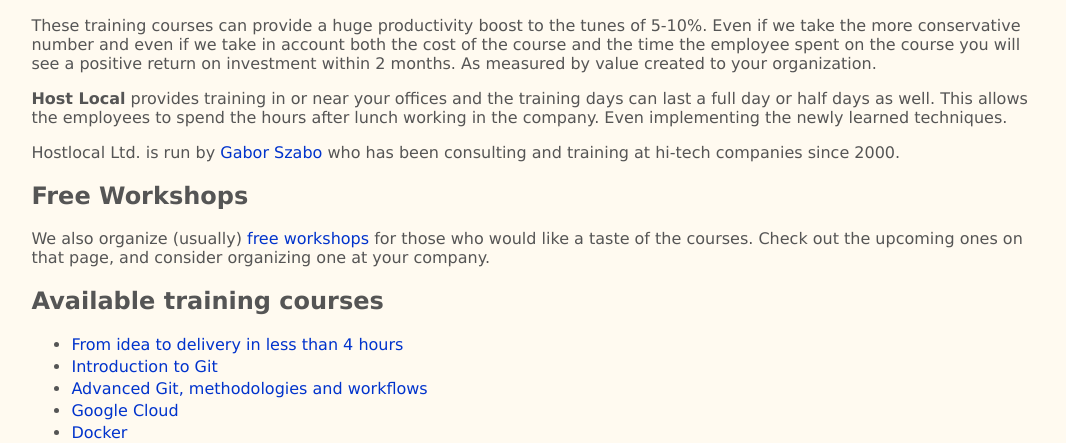
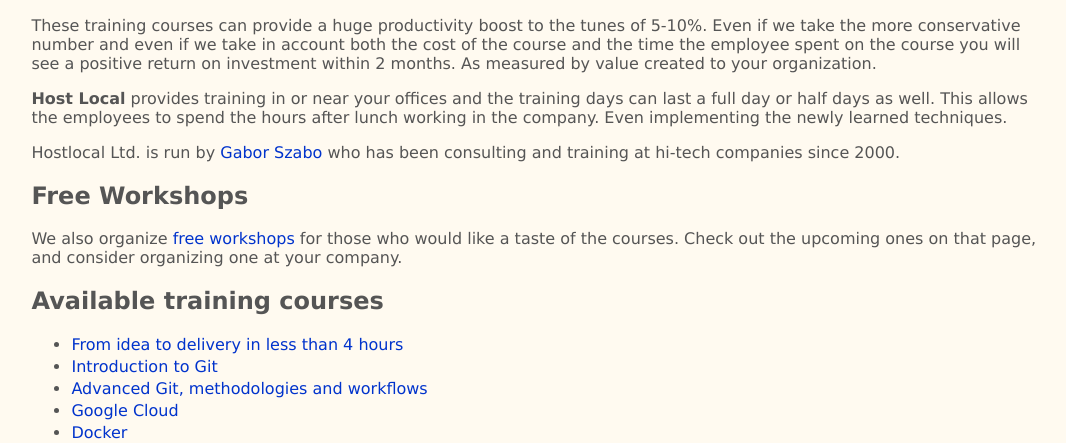
Before and after one commit to szabgab/hostlocal.com, a Flask app: page / in a window 1280 px wide. Shown: the part 339-782 px from the top of the page, without its empty margins (103-1169 px from the left). Run offline with Flask 2, Linux system fonts and the light colour scheme.

Commit message:
free is free

```diff
--- a/templates/index.html
+++ b/templates/index.html
@@ -29,7 +29,7 @@
 
     <h2>Free Workshops</h2>
     <p>
-    We also organize (usually) <a href="https://workshops.code-maven.com/">free workshops</a> for those who would like
+    We also organize <a href="https://workshops.code-maven.com/">free workshops</a> for those who would like
     a taste of the courses. Check out the upcoming ones on that page, and consider organizing one at your company.
     <p>
 
```
